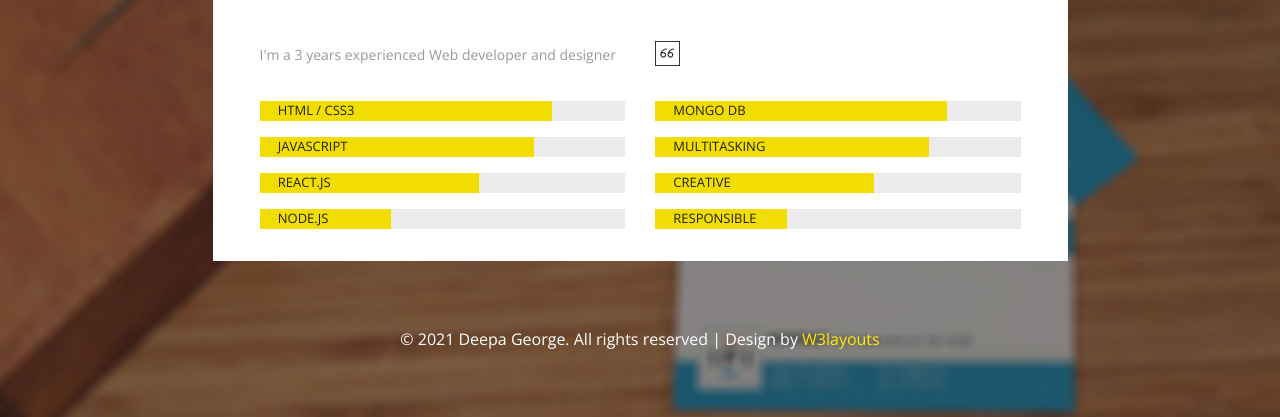
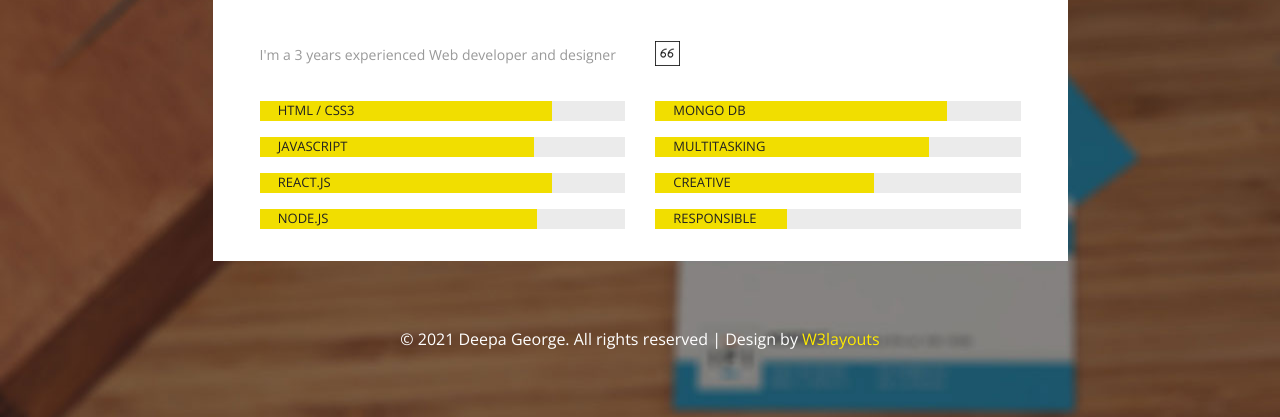
Before and after one commit to deepacg/Personal-website2, a plain HTML site: page index.html in a window 1280 px wide. Both pictures are taken after a click on the tab "ABOUT ME". Shown: the part 390-807 px from the top of the page. Drawn offline with nearby package versions, Linux system fonts and the light colour scheme.

Commit message:
Updated skills bar

```diff
--- a/index.html
+++ b/index.html
@@ -124,13 +124,13 @@ Smartphone Compatible web template, free webdesigns for Nokia, Samsung, LG, Sony
 													</div>
 												</div>
 												<div class="skills skills2">
-													<div class="skill4" style="width:60%"> </div>
+													<div class="skill4" style="width:80%"> </div>
 													<div class="bar">
 														<p>React.js</p>
 													</div>
 												</div>
 												<div class="skills skills3">
-													<div class="skill5" style="width:36%"> </div>
+													<div class="skill5" style="width:76%"> </div>
 													<div class="bar">
 														<p>Node.js</p>
 													</div>
```
